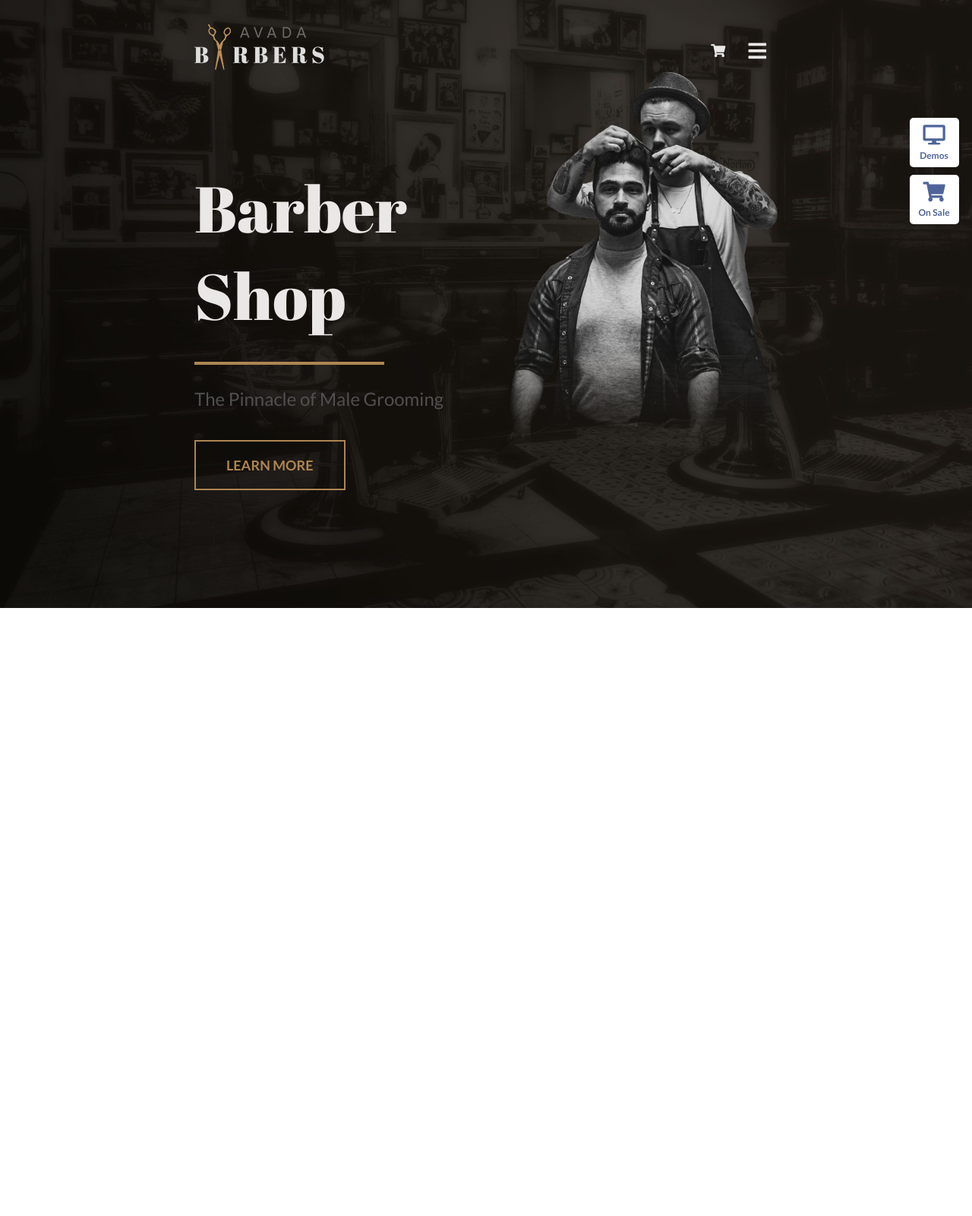
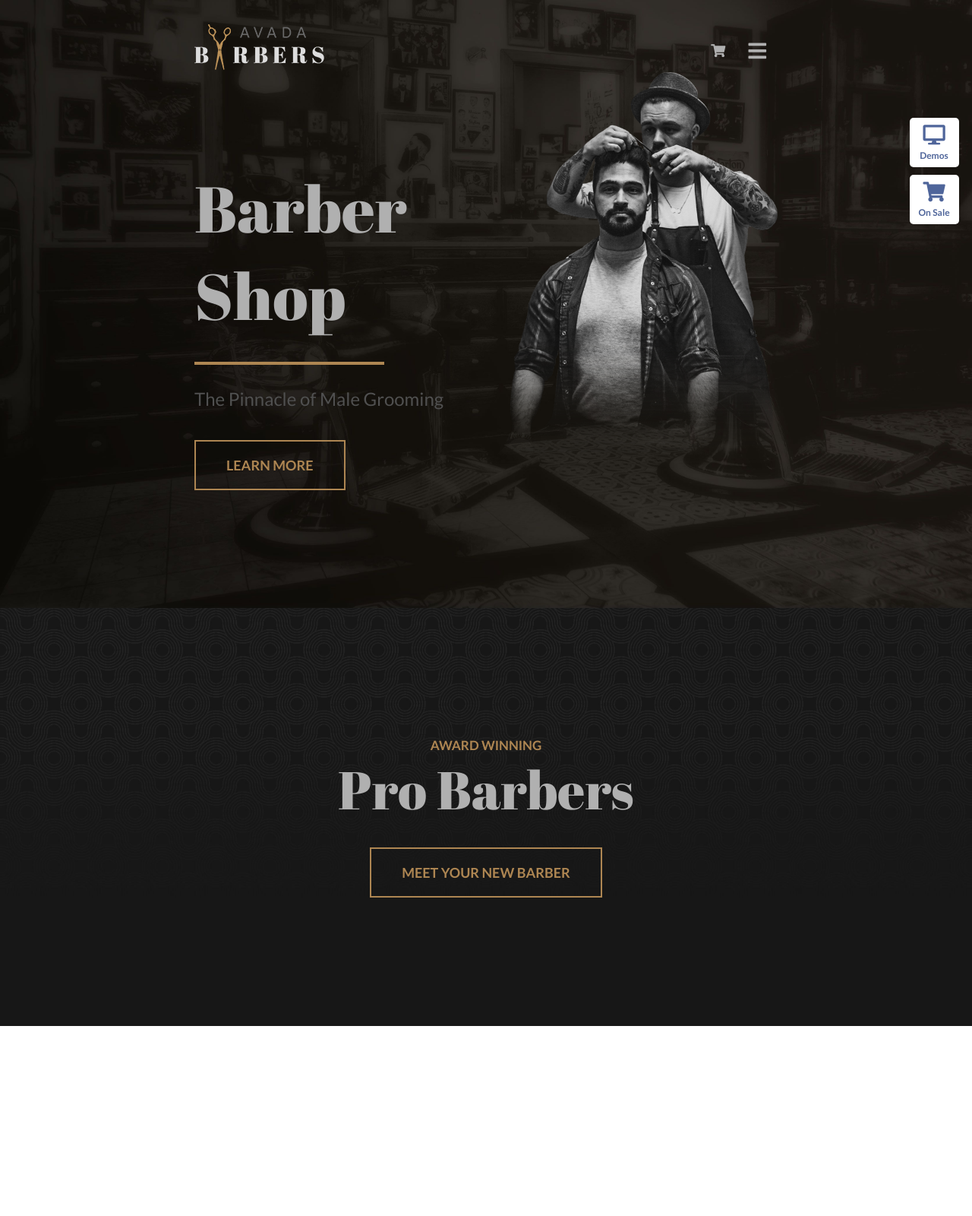
Before and after one commit to davide-bibbo93/proj-html-vuejs, a website: page index.html in a window 1280 px wide. Shown: the top 1600 px of the page at 76% size. Before the commit the page ends 808 px from the top, so only its background shows below. Drawn offline with nearby package versions, Linux system fonts and the light colour scheme.

Commit message:
Fatta la prima sezione pro-barber ed organizzate prossime parti

```diff
--- a/index.html
+++ b/index.html
@@ -73,6 +73,25 @@
 
     <!-- inizio main -->
     <main>
+      <!-- inizio sezione pro -->
+      <section id="pro">
+        <h4>award winning</h4>
+        <h2>Pro Barbers</h2>
+        <a class="button" href="#">Meet your new barber</a>
+      </section>
+      <!-- end sezione pro -->
+
+      <!-- inizio sezione servizi -->
+      <section id="services">
+
+      </section>
+      <!-- end sezione servizi -->
+
+      <!-- inizio sezione prodotti -->
+      <section id="products">
+
+      </section>
+      <!-- end sezione prodotti -->
 
     </main>
     <!-- end main -->
--- a/js/script.js
+++ b/js/script.js
@@ -1,3 +1,4 @@
+// VueJs
 var header = new Vue({
   el: "header",
 
--- a/src/Partials/_common.scss
+++ b/src/Partials/_common.scss
@@ -7,11 +7,6 @@
 
 body {
   font-family: "Lato", sans-serif;
-}
-
-h1, h2, h3 {
-  font-family: 'Abril Fatface', cursive;
-  color: $text-color;
 }
 
 ul {
@@ -27,9 +22,24 @@ i {
   color: $text-color;
 }
 
+h1, h2, h3 {
+  font-family: 'Abril Fatface', cursive;
+  color: $text-color;
+  font-weight: 400;
+}
+
 h1 {
   font-size: 85px;
-  font-weight: 400;
+}
+
+h2 {
+  font-size: 70px;
+}
+
+h4 {
+  text-transform: uppercase;
+  font-size: 17px;
+  color: $color-hover;
 }
 
 .button {
--- a/src/Partials/_header.scss
+++ b/src/Partials/_header.scss
@@ -3,6 +3,7 @@ header {
   height: 100vh;
   background-image: url("../img/avadabarbers-homepage-hero-bg.jpg");
   @include bg-size;
+  background-position: top;
 
   .container {
     @include header-container($container-width);
--- a/src/Partials/_main.scss
+++ b/src/Partials/_main.scss
@@ -0,0 +1,27 @@
+// Main Settings
+main {
+  overflow-x: hidden;
+
+  #pro {
+    background-image: url("../img/avadabarbers-about-introbackground.jpg");
+    height: 550px;
+    @include display (column, center, center);
+    @include bg-size;
+    background-position: top;
+
+    h2 {
+      margin-bottom: 30px;
+    }
+  }
+
+  #services {
+    width: 100%;
+    height: 100vh;
+    position: relative;
+  }
+
+  #products {
+    height: 500px;
+    background-color: green;
+  }
+}
--- a/src/Partials/_var.scss
+++ b/src/Partials/_var.scss
@@ -2,9 +2,9 @@
 $container-width: 60%;
 $header-top-height: 95px;
 $header-bottom-height: calc(100% - 90px);
-$text-color: #eae8e6;
+$text-color: #b0b0b0;
 $icons-margin: 15px;
 $color-hover: #ae8652;
-$transition: 1s linear;
+$transition: 0.5s linear;
 $button-hover: #65401e;
 $square-color: #4f659a;
```
Also changed, not shown: dist/app.css.
